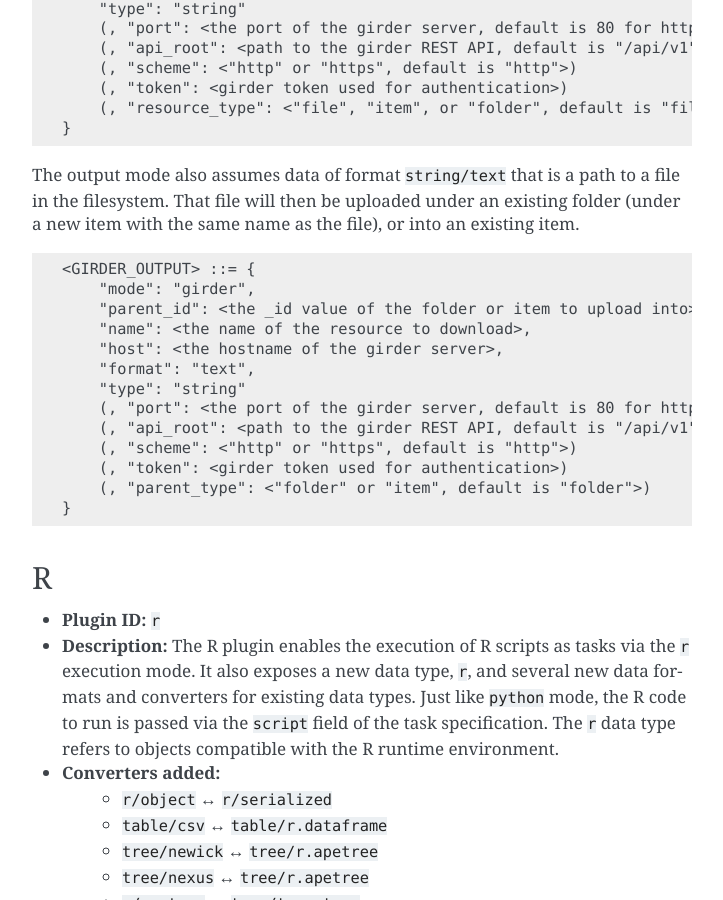
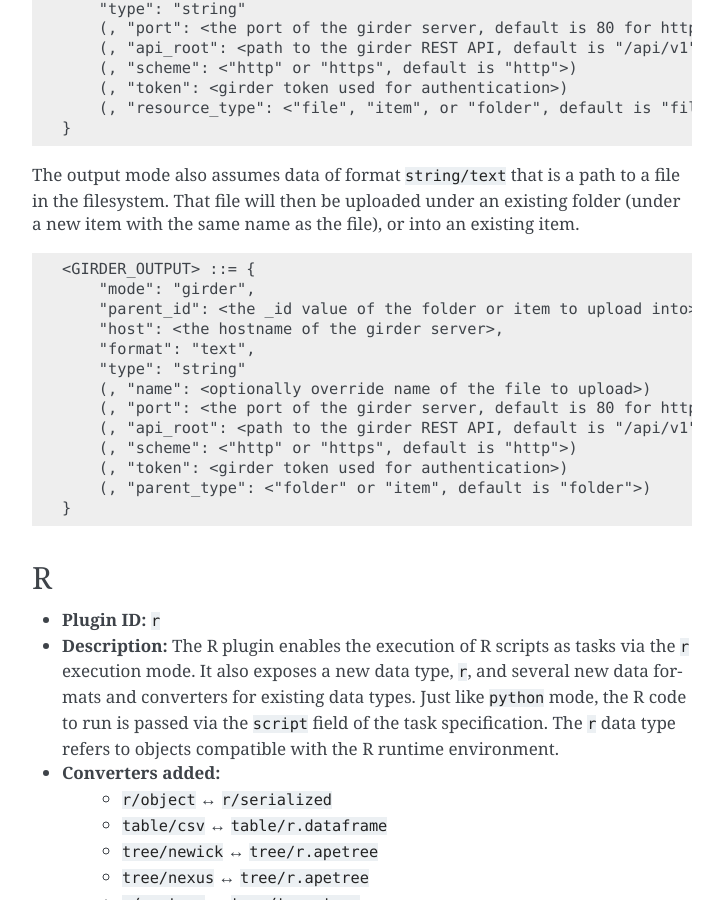
Before and after one commit to girder/girder_worker, a Sphinx documentation site: the page built from docs/plugins.rst, in a window 1280 px wide and 900 px high, scrolled down 1714 px. Shown: the whole window, without its empty margins (388-1111 px from the left). Built offline with Sphinx 7.4.7, drawn with Linux system fonts in a browser that asks for light colours; some of the changed lines change nothing that is shown.

Commit message:
Fix docs for girder IO output spec

```diff
--- a/docs/plugins.rst
+++ b/docs/plugins.rst
@@ -92,10 +92,10 @@ new item with the same name as the file), or into an existing item.
     <GIRDER_OUTPUT> ::= {
         "mode": "girder",
         "parent_id": <the _id value of the folder or item to upload into>,
-        "name": <the name of the resource to download>,
         "host": <the hostname of the girder server>,
         "format": "text",
         "type": "string"
+        (, "name": <optionally override name of the file to upload>)
         (, "port": <the port of the girder server, default is 80 for http and 443 for https>)
         (, "api_root": <path to the girder REST API, default is "/api/v1")
         (, "scheme": <"http" or "https", default is "http">)
```
